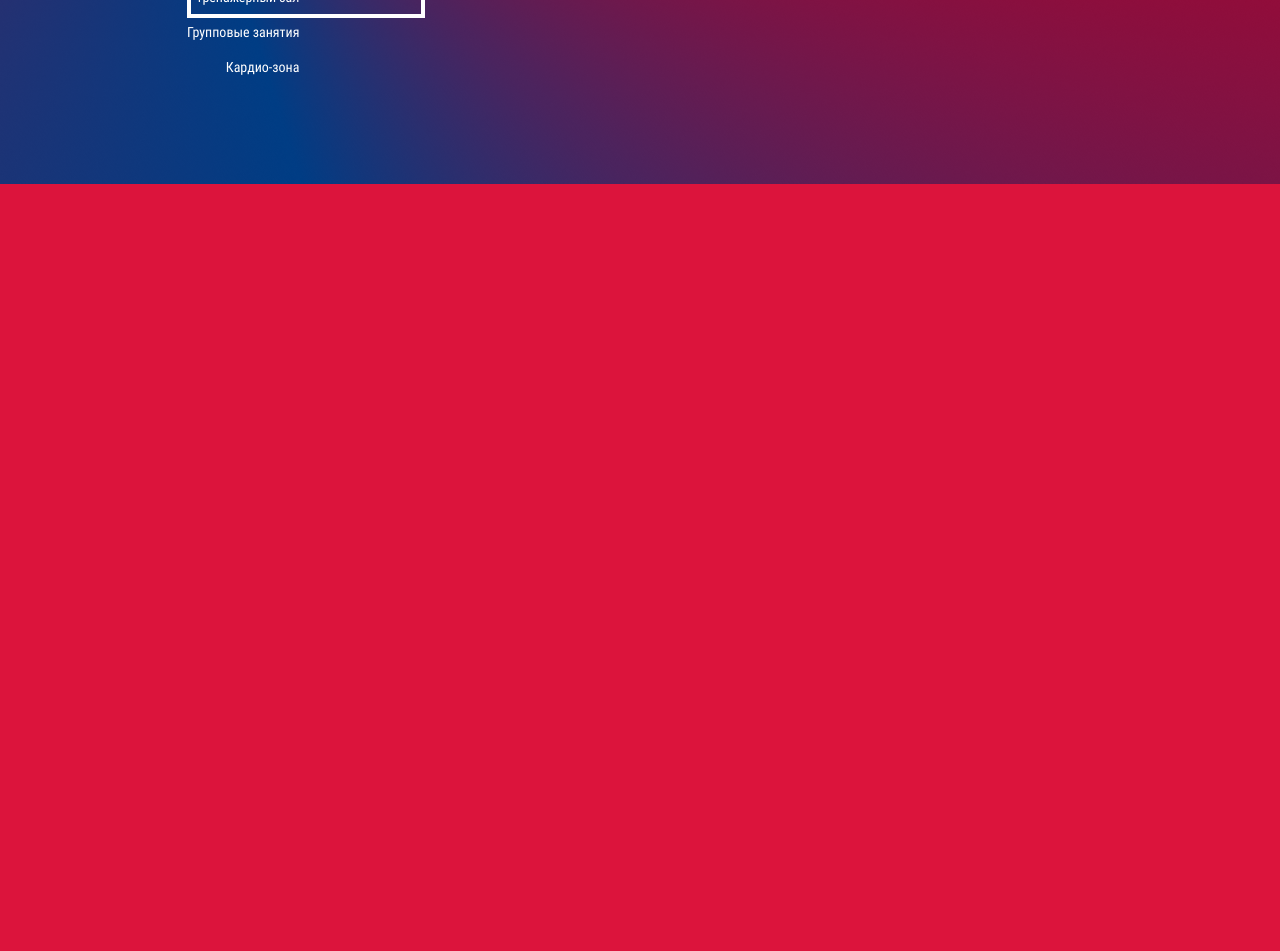
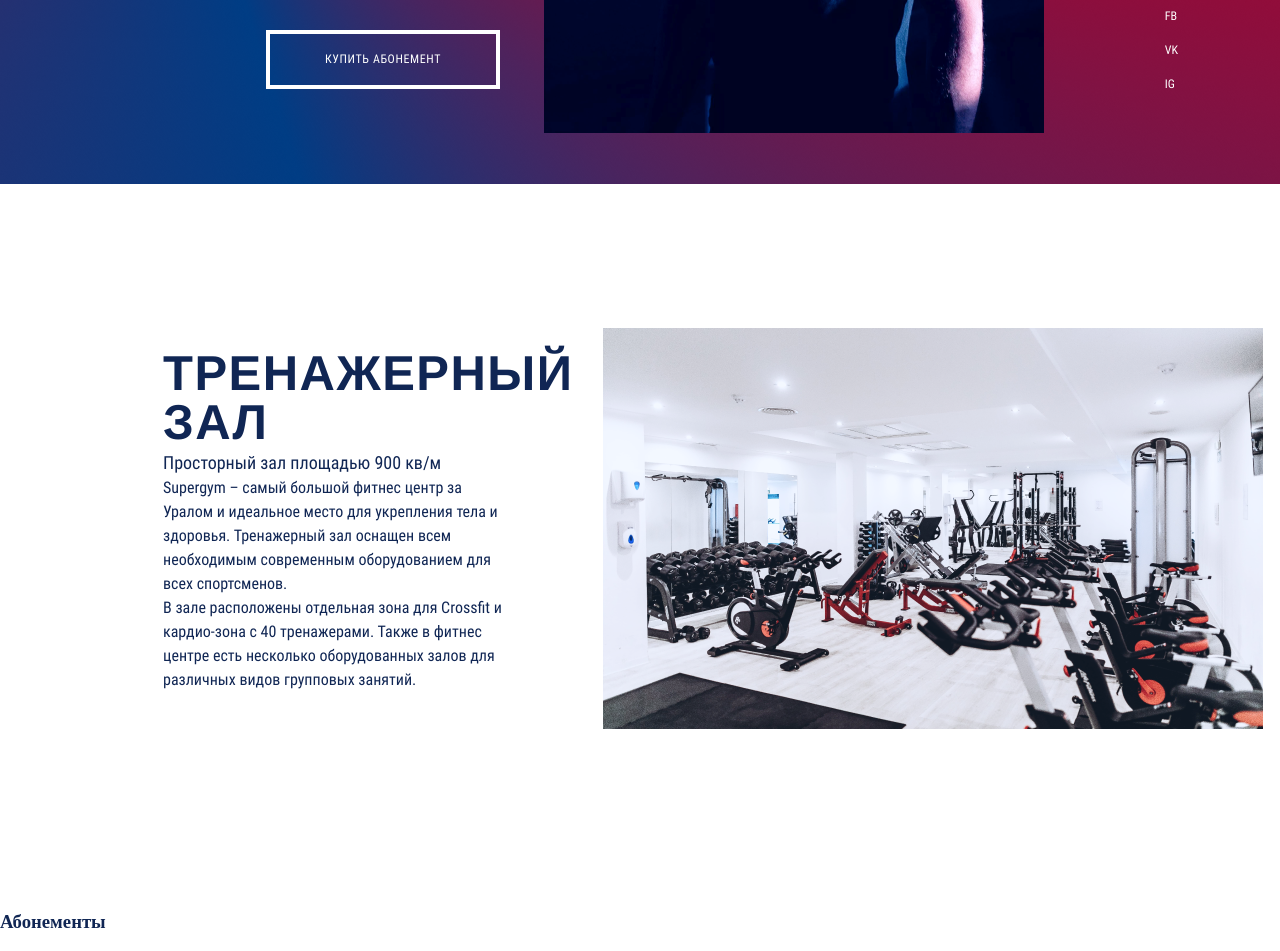
Before and after one commit to CROCIATOFAF/SuperGym, a website: page source/index.html in a window 1280 px wide. Shown: the part 474-1425 px from the top of the page. Before the commit the page ends 800 px from the top, so only its background shows below. Drawn offline with nearby package versions, Linux system fonts and the light colour scheme; files that its build step writes are made by us from their sources.

Commit message:
Добавляет скролл и разметку второго блока

```diff
--- a/source/index.html
+++ b/source/index.html
@@ -36,14 +36,40 @@
             <p class="promo__text">Кардио-зона</p>
           </div>
         </div>
+        <a href="#" class="promo__button button">Купить абонемент</a>
 
-        <a class="button promo__button">Купить абонемент</a>
-
+        <ul class="promo__social-list">
+          <li class="promo__social-list-item">
+            <a href="#" class="promo__social-link">Fb</a>
+          </li>
+          <li class="promo__social-list-item">
+            <a href="#" class="promo__social-link">Vk</a>
+          </li>
+          <li class="promo__social-list-item">
+            <a href="#" class="promo__social-link">Ig</a>
+          </li>
+        </ul>
     </section>
-
   </header>
 
   <main>
+    <section class="review">
+      <h2 class="visually-hidden">Тренажерный зал</h2>
+      <div class="review__wrapper">
+        <h3 class="review__header">Тренажерный зал</h3>
+        <h4 class="review__sub-header">Просторный зал площадью 900 кв/м</h4>
+        <p class="review__text">
+          Supergym – самый большой фитнес центр за Уралом и идеальное место для укрепления тела и здоровья. Тренажерный зал оснащен всем необходимым современным оборудованием для всех спортсменов.
+        </p>
+        <p class="review__text review__text--desktop">
+          В зале расположены отдельная зона для Crossfit и
+          кардио-зона с 40 тренажерами. Также в фитнес центре есть несколько оборудованных залов для различных видов групповых занятий.
+        </p>
+      </div>
+    </section>
+    <section class="subscription">
+      <h3 class="subscription__header">Абонементы</h3>
+    </section>
 
   </main>
 
@@ -51,6 +77,7 @@
 
   </footer>
 
+  <script src="js/scroll-subscription.js"></script>
 </body>
 
 </html>
--- /dev/null
+++ b/source/js/scroll-subscription.js
@@ -0,0 +1,12 @@
+'use strict';
+var btnScrollDown =
+document.querySelector('.promo__button');
+var subscriptionSection = document.querySelector('.subscription');
+
+btnScrollDown.addEventListener('click', function (evt) {
+  evt.preventDefault();
+  subscriptionSection.scrollIntoView({
+    block: 'start',
+    behavior: 'smooth'
+  });
+});
--- a/source/sass/blocks/button.scss
+++ b/source/sass/blocks/button.scss
@@ -1,5 +1,4 @@
 .button {
-  height: 45px;
   border: 4px solid;
   box-sizing: border-box;
   border-radius: 5px;
@@ -13,6 +12,6 @@
   letter-spacing: 0.05em;
   text-transform: uppercase;
   text-decoration: none;
-  padding: 24px 57px;
+  padding: 18px 50px;
   border-radius: unset;
 }
--- a/source/sass/blocks/promo.scss
+++ b/source/sass/blocks/promo.scss
@@ -7,6 +7,7 @@
   text-transform: uppercase;
   font-weight: 400;
   text-align: right;
+  width: 300px;
 
   padding: 0;
   margin: 0;
@@ -20,40 +21,58 @@
   color: $second-text-color;
   text-transform: uppercase;
   text-align: right;
+  width: 300px;
 
   padding: 0;
   margin: 0;
 }
 
 .promo__wrapper {
+  position: relative;
   padding-top: 124px;
   padding-left: 187px;
 }
 
 .promo__wrapper-content {
   position: relative;
-  width: 490px;
+  width: 1141px;
+  margin: 0 auto;
 
   &:before {
     content: "";
     position: absolute;
     background-color: #1b2d37;
     background: url("../img/SuperOmich.png");
-    background-size: 500px 556px;
     background-repeat: no-repeat;
-    width: 705px;
-    height: 515px;
-    bottom: -17px;
-    left: 376px;
+    width: 500px;
+    height: 556px;
+    bottom: -160px;
+    left: 357px;
   }
 }
 
 .promo__button {
+  display: inline-block;
+  margin-top: 57px;
+  margin-left: 79px;
+  width: 234px;
+  height: 59px;
 
+  &:hover,
+  &:focus {
+    background: #023C83;
+    color: #efff6f;
+  }
+
+  &:active {
+    opacity: 0.6;
+  }
 }
 
 .promo__text-wrapper {
   position: absolute;
+  bottom: 28px;
+  left: -83px;
 }
 
 .promo__text {
@@ -65,4 +84,43 @@
   align-items: center;
   text-align: right;
   color: $second-text-color;
+
+  padding: 0;
+  margin: 0;
 }
+
+.promo__social-list {
+  position: absolute;
+  right: 102px;
+  bottom: -3px;
+  list-style: none;
+
+  padding: 0;
+  margin: 0;
+}
+
+.promo__social-list-item {
+  margin-bottom: 16px;
+
+  &:last-child {
+    margin-bottom: 0;
+  }
+}
+
+.promo__social-link {
+  text-decoration: none;
+  color: $second-text-color;
+  text-transform: uppercase;
+  font-family: $font-stack-two;
+  font-size: 12px;
+  line-height: 14px;
+
+  &:hover,
+  &:focus {
+    opacity: 0.6;
+  }
+
+  &:active {
+    opacity: 0.3;
+  }
+}
--- /dev/null
+++ b/source/sass/blocks/review.scss
@@ -0,0 +1,54 @@
+.review {
+  padding-left: 103px;
+  padding-right: 103px;
+  padding-top: 167px;
+  padding-bottom: 200px;
+}
+
+.review__wrapper {
+  width: 350px;
+  padding-left: 60px;
+  position: relative;
+
+  &:before {
+    content: "";
+    position: absolute;
+    background-color: #1b2d37;
+    background: url("../img/Gym.png");
+    background-repeat: no-repeat;
+    width: 660px;
+    height: 401px;
+    bottom: -37px;
+    left: 500px;
+  }
+}
+
+.review__header {
+  font-family: $font-stack-one;
+  font-size: 49px;
+  line-height: 49px;
+  letter-spacing: 0.03em;
+  text-transform: uppercase;
+
+  margin: 0;
+  padding: 0;
+}
+
+.review__sub-header {
+  font-family: $font-stack-two;
+  font-size: 18px;
+  line-height: 150%;
+
+  margin: 0;
+  padding: 0;
+}
+
+.review__text {
+  font-family: $font-stack-two;
+  font-weight: 300;
+  font-size: 16px;
+  line-height: 150%;
+
+  margin: 0;
+  padding: 0;
+}
--- a/source/sass/content.scss
+++ b/source/sass/content.scss
@@ -1,5 +1,4 @@
 html {
-  background: crimson;
   color: $main-text-color;
 }
 
--- a/source/sass/fonts.scss
+++ b/source/sass/fonts.scss
@@ -33,8 +33,8 @@
   font-family: "Bebas Neue";
   font-display: swap;
   src: local("Bebas Neue"),
-  url("../fonts/BebasNeue-Regular.woff2") format("woff2"),
-  url("../fonts/BebasNeue-Regular.woff") format("woff");
+    url("../fonts/BebasNeue-Regular.woff2") format("woff2"),
+    url("../fonts/BebasNeue-Regular.woff") format("woff");
   font-weight: 400;
   font-style: normal;
 }
--- a/source/sass/style.scss
+++ b/source/sass/style.scss
@@ -1,5 +1,5 @@
+@import "fonts.scss";
 @import "variables.scss";
-@import "fonts.scss";
 @import "content.scss";
 
 //blocks
@@ -7,3 +7,4 @@
 @import "blocks/main-nav.scss";
 @import "blocks/promo.scss";
 @import "blocks/button.scss";
+@import "blocks/review.scss";
--- a/source/sass/variables.scss
+++ b/source/sass/variables.scss
@@ -1,8 +1,7 @@
 //devices
-$tablet-width: 1023px;
-$tablet-min-width: 768px;
 $mobile-width: 767px;
-$desktop-width: 1024px;
+$tablet-width: 1199px;
+$desktop-width: 1200px;
 //colors
 $buttons-color: #ff7931;
 $nav-text-color-mobile: #48494d;
@@ -22,13 +21,10 @@ $link-button-background: rgba(0, 0, 0, 0.7);
 //retina
 $retina-dpi: 144dpi;
 $retina-dppx: 1.5dppx;
-//screen-width
-$mobile-max-width: 767px;
-$tablet-max-width: 1023px;
 
 //fonts
-$font-stack-one: "Bebas Neue", Helvetica, sans-serif;
-$font-stack-two: "Roboto Condensed", Arial, sans-serif;
+$font-stack-one: "Bebas Neue", "Helvetica", sans-serif;
+$font-stack-two: "Roboto Condensed", "Arial", sans-serif;
 
 .visually-hidden {
   position: absolute;
```
Also changed, not shown: build/css/style.min.css, build/index.html, build/js/scroll-subscription.js (added), source/sass/blocks/subscription.scss (added), 1 other file.
